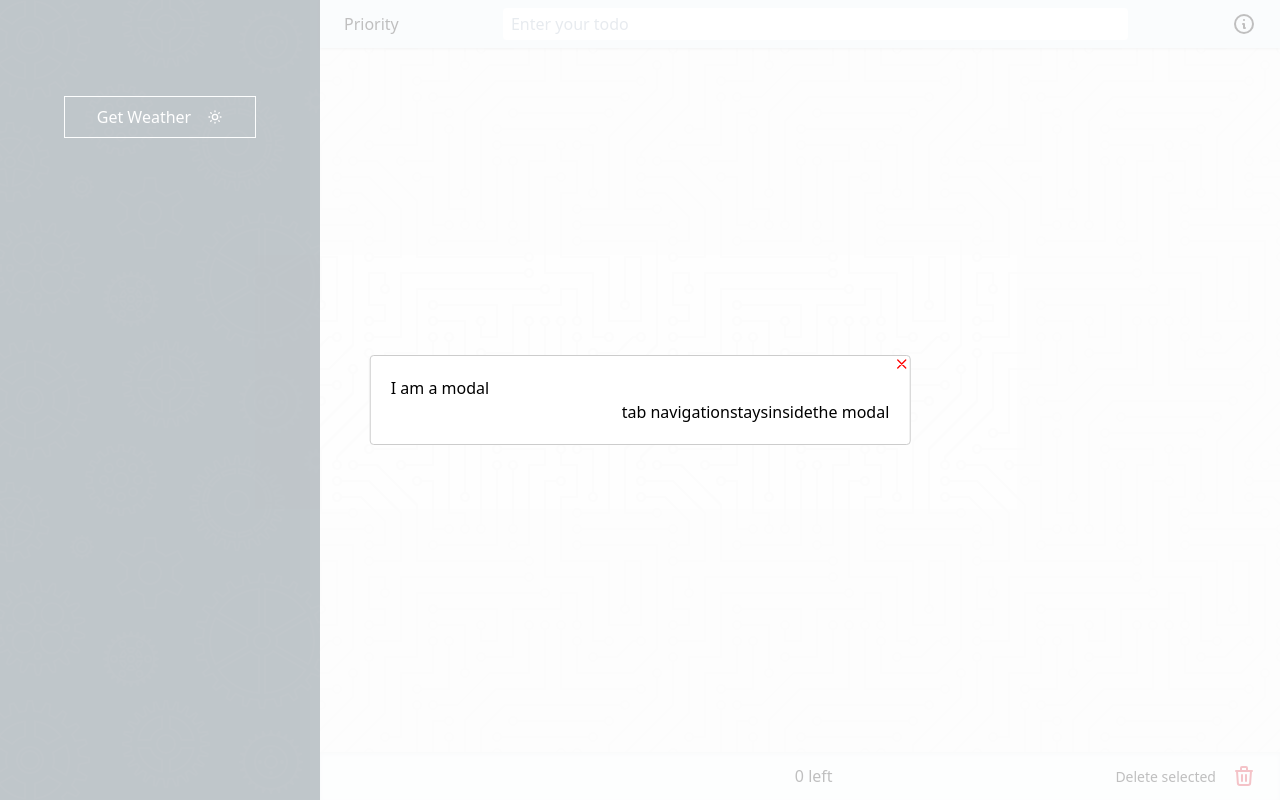
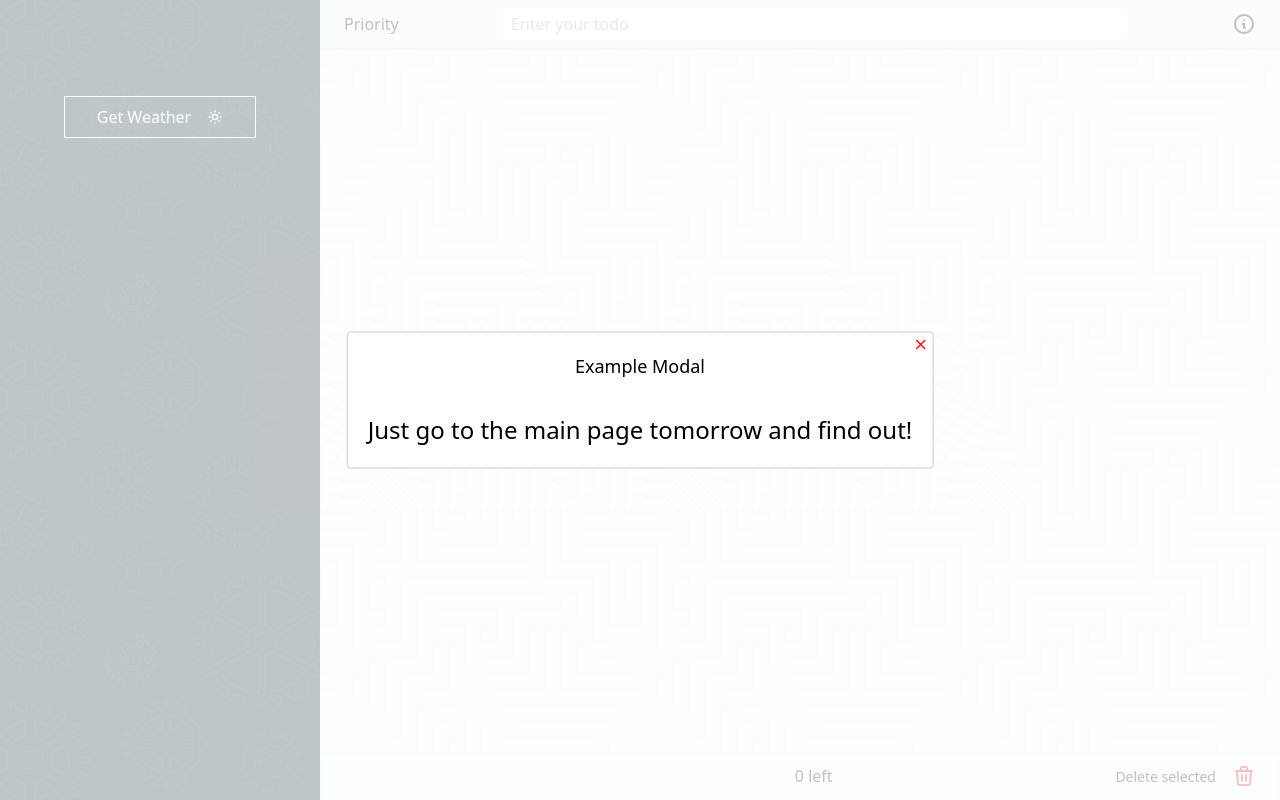
Before and after one commit to zamorai/react-todo, a React (Create React App) app: page / in a window 1280 px wide. Both pictures are taken after a click on the icon 1244 px from the left and 24 px from the top of the page. Built offline with nearby package versions, Linux system fonts and the light colour scheme.

Commit message:
tweaked details

```diff
--- a/src/components/todo/Header.js
+++ b/src/components/todo/Header.js
@@ -31,7 +31,10 @@ export default function Header(props) {
 
   const handleSubmit = (e) => {
     e.preventDefault();
-    props.handleSubmit(todo);
+    setTodo(todo.trim())
+    if(todo.length > 0) {
+      props.handleSubmit(todo);
+    }
     setTodo("");
   }
 
@@ -48,17 +51,13 @@ export default function Header(props) {
           <path strokeLinecap="round" strokeLinejoin="round" strokeWidth={2} d="M13 16h-1v-4h-1m1-4h.01M21 12a9 9 0 11-18 0 9 9 0 0118 0z" />
         </svg>
         <Modal isOpen={modalOpen} onRequestClose={closeModal} style={customStyles} contentLabel="Example">
-          <svg onClick={closeModal} className="h-4 w-4 absolute top-0 right-0 cursor-pointer" xmlns="http://www.w3.org/2000/svg" fill="none" viewBox="0 0 24 24" stroke="red">
+          <svg onClick={closeModal} className="h-4 w-4 mt-1 mr-1 absolute top-0 right-0 cursor-pointer" xmlns="http://www.w3.org/2000/svg" fill="none" viewBox="0 0 24 24" stroke="red">
             <path strokeLinecap="round" strokeLinejoin="round" strokeWidth={2} d="M6 18L18 6M6 6l12 12" />
           </svg>
-            <div>I am a modal</div>
-            <form>
-              <input />
-              <button>tab navigation</button>
-              <button>stays</button>
-              <button>inside</button>
-              <button>the modal</button>
-            </form>
+          <span className="text-lg font-light flex items-center justify-center mb-8">Example Modal</span>
+          <div className='flex flex-col justify-center items-center'>
+            <span className='text-2xl font-light'>Just go to the main page tomorrow and find out!</span>
+          </div>
         </Modal>
       </div>
     </div>
--- a/src/components/weather/Weather.js
+++ b/src/components/weather/Weather.js
@@ -14,9 +14,9 @@ export default function Weather() {
       <div className='border border-gray-100 px-8 py-4 divide-y divide-gray-200'>
         <span className='flex justify-center font-bold mb-2'>Weather for: {weather.name}</span>
         <div className="lg:flex lg:flex-col">
-          <span className='mt-2'>Temperature: {weather.main.temp}</span>
-          <span> Feels Like: {weather.main.feels_like} </span>
-          <span> How's Outside: {weather.weather[0].description}</span>
+          <span className='mt-2 capitalize'>Temperature: {weather.main.temp}</span>
+          <span className="capitalize"> Feels Like: {weather.main.feels_like} </span>
+          <span className="capitalize"> How's Outside: {weather.weather[0].description}</span>
         </div>
 
       </div>
```
